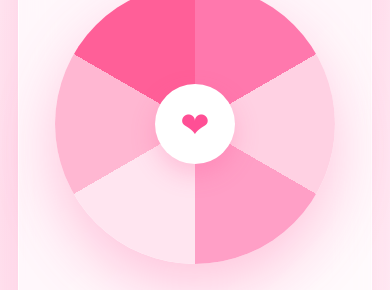
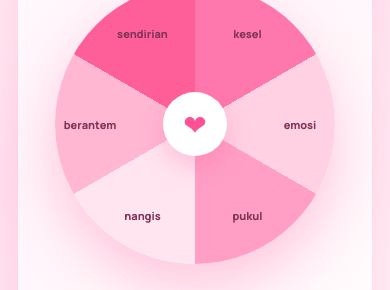
Before and after one commit to jappanja/happyanniversary, a plain HTML site: page game-spin.html in a window 390 px wide. Shown: the part 554-844 px from the top of the page. Drawn offline with nearby package versions, Linux system fonts and the light colour scheme.

Commit message:
Update game-spin.css

```diff
--- a/game-spin.css
+++ b/game-spin.css
@@ -239,24 +239,49 @@ font-weight:900;
 }
 
 
-@media(max-width:600px){
+@media (max-width:600px){
 
 .wheel{
-width:280px;
-height:280px;
+    width:280px;
+    height:280px;
+}
+
+.wheel-center{
+    width:64px;
+    height:64px;
+    font-size:28px;
 }
 
 .wheel-segment{
-font-size:11px;
+    width:70px;
+    height:24px;
+    margin-left:-35px;
+    margin-top:-12px;
+    font-size:11px;
 }
 
-.wheel-segment:nth-of-type(1),
-.wheel-segment:nth-of-type(2),
-.wheel-segment:nth-of-type(3),
-.wheel-segment:nth-of-type(4),
-.wheel-segment:nth-of-type(5),
+.wheel-segment:nth-of-type(1){
+    transform:rotate(30deg) translateY(-105px) rotate(-30deg);
+}
+
+.wheel-segment:nth-of-type(2){
+    transform:rotate(90deg) translateY(-105px) rotate(-90deg);
+}
+
+.wheel-segment:nth-of-type(3){
+    transform:rotate(150deg) translateY(-105px) rotate(-150deg);
+}
+
+.wheel-segment:nth-of-type(4){
+    transform:rotate(210deg) translateY(-105px) rotate(-210deg);
+}
+
+.wheel-segment:nth-of-type(5){
+    transform:rotate(270deg) translateY(-105px) rotate(-270deg);
+}
+
 .wheel-segment:nth-of-type(6){
-transform:scale(.8);
+    transform:rotate(330deg) translateY(-105px) rotate(-330deg);
 }
 
 }
```
